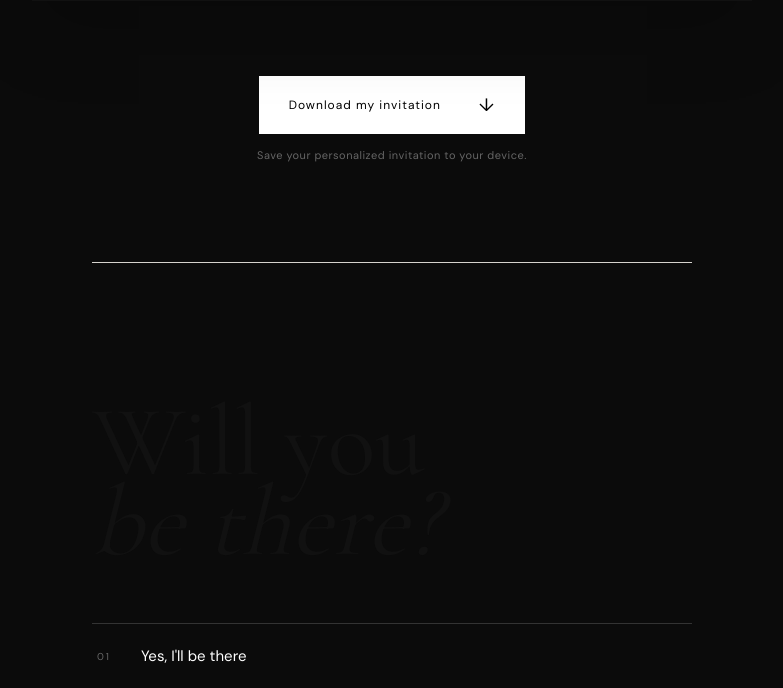
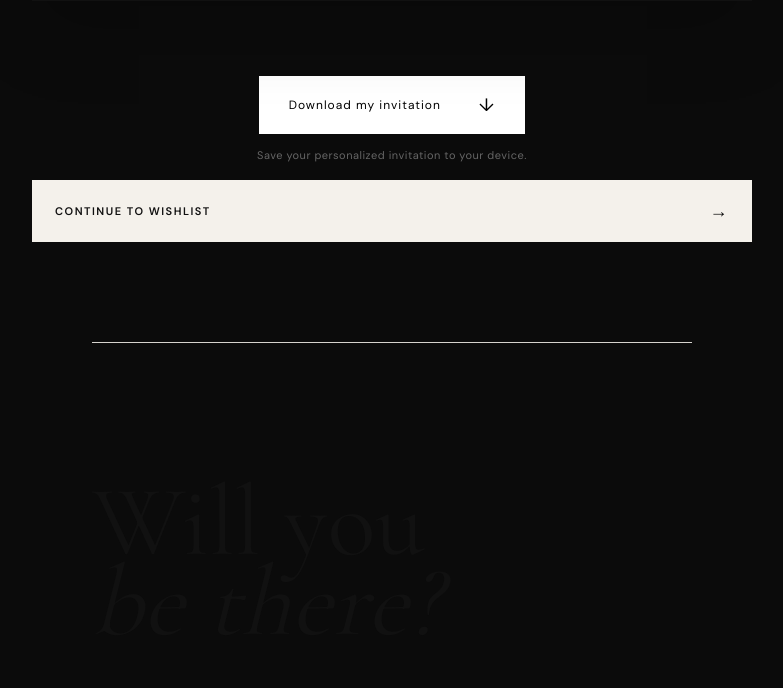
Before and after one commit to fadillawani/Birthday, a Flask app: page /invitation in a window 1280 px wide. Shown: the part 1048-1736 px from the top of the page, without its empty margins (248-1031 px from the left). Run offline with Flask 3, Linux system fonts and the light colour scheme; the visitor is signed in with stand-in values (Sample User, id 1); tables that the repository leaves empty hold one stand-in row (values such as "Sample post").

Commit message:
Clean up unused features 3

```diff
--- a/app/static/css/style.css
+++ b/app/static/css/style.css
@@ -1552,3 +1552,41 @@ select {
 .gift-link span {
     font-size: 17px;
 }
+
+.wishlist-button {
+    width: 100%;
+    margin-top: 18px;
+
+    display: flex;
+    align-items: center;
+    justify-content: space-between;
+
+    padding: 18px 22px;
+
+    background: #f4f1eb;
+    color: #111;
+
+    text-decoration: none;
+
+    font-size: 11px;
+    font-weight: 600;
+    letter-spacing: 1.5px;
+    text-transform: uppercase;
+
+    border: 1px solid #f4f1eb;
+
+    transition:
+        background 0.3s ease,
+        color 0.3s ease,
+        transform 0.3s ease;
+}
+
+.wishlist-button span {
+    font-size: 18px;
+}
+
+.wishlist-button:hover {
+    background: transparent;
+    color: #f4f1eb;
+    transform: translateY(-2px);
+}
--- a/app/templates/invitation.html
+++ b/app/templates/invitation.html
@@ -145,8 +145,15 @@ Invitation — Samira's 21st
         Save your personalized invitation to your device.
     </p>
 
+    <a
+        href="{{ url_for('main.wishlist') }}"
+        class="wishlist-button"
+    >
+        Continue to wishlist
+        <span>→</span>
+    </a>
+
 </div>
-
 
         <!-- RSVP -->
         <div class="rsvp-section">
@@ -189,6 +196,8 @@ Invitation — Samira's 21st
 <!-- HTML2CANVAS -->
 <script src="https://cdn.jsdelivr.net/npm/html2canvas@1.4.1/dist/html2canvas.min.js"></script>
 
+<script src="https://cdn.jsdelivr.net/npm/html2canvas@1.4.1/dist/html2canvas.min.js"></script>
+
 <script>
 document
     .getElementById("download-invitation")
@@ -210,29 +219,75 @@ document
                 logging: false
             });
 
-            // Convertir le canvas en fichier PNG
-            canvas.toBlob(function(blob) {
+            canvas.toBlob(async function(blob) {
 
                 if (!blob) {
                     throw new Error("Impossible de créer l'image.");
                 }
 
+                const filename =
+                    "Samira-21st-Invitation-{{ guest.name|replace(' ', '-') }}.png";
+
+                /*
+                 * MOBILE / IPHONE
+                 *
+                 * On utilise le menu de partage natif
+                 * au lieu de forcer le téléchargement.
+                 */
+                const file = new File(
+                    [blob],
+                    filename,
+                    {
+                        type: "image/png"
+                    }
+                );
+
+                if (
+                    navigator.share &&
+                    navigator.canShare &&
+                    navigator.canShare({
+                        files: [file]
+                    })
+                ) {
+
+                    try {
+
+                        await navigator.share({
+                            title: "Samira's 21st Invitation",
+                            text: "My invitation for Samira's 21st birthday",
+                            files: [file]
+                        });
+
+                    } catch (shareError) {
+
+                        /*
+                         * L'utilisateur peut fermer le menu
+                         * de partage sans erreur.
+                         */
+                        console.log("Share cancelled:", shareError);
+
+                    }
+
+                } else {
+
+                    /*
+                     * DESKTOP / navigateurs sans partage de fichier
+                     */
                     const url = URL.createObjectURL(blob);
 
                     const link = document.createElement("a");
 
                     link.href = url;
-                link.download =
-                    "Samira-21st-Invitation-{{ guest.name|replace(' ', '-') }}.png";
+                    link.download = filename;
 
                     document.body.appendChild(link);
                     link.click();
                     document.body.removeChild(link);
 
-                // Libérer la mémoire
                     setTimeout(function() {
                         URL.revokeObjectURL(url);
                     }, 1000);
+                }
 
             }, "image/png");
 
@@ -241,19 +296,20 @@ document
             console.error("Download error:", error);
 
             alert(
-                "Le téléchargement automatique n'est pas disponible sur ce téléphone. " +
-                "Essayez avec Chrome ou Safari."
+                "Unable to save the invitation. Please try again."
             );
 
         } finally {
 
             setTimeout(() => {
+
                 button.disabled = false;
 
                 button.innerHTML = `
                     Download my invitation
                     <span>↓</span>
                 `;
+
             }, 1000);
 
         }
```
Lines whose indentation alone changed are shown as unchanged.
